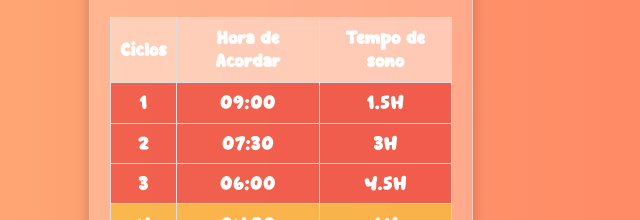
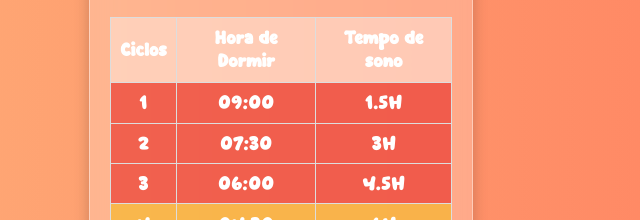
Before and after one commit to SleepCycle-beep/sleepcycle.github.io, a plain HTML site: page index.html in a window 1280 px wide. Both pictures are taken after typing "10:30" into the empty fields and a click on the button "Calcular". Shown: the part 300-520 px from the top of the page, 359-999 px from the left. Drawn offline with Linux system fonts and the light colour scheme.

Commit message:
chore: change typo in table title

```diff
--- a/index.html
+++ b/index.html
@@ -172,7 +172,7 @@
               <thead>
                 <tr>
                   <th>Ciclos</th>
-                  <th>Hora de <span style="text-transform: capitalize;">${OPTION_ACTION_MAP[selectedOption]}</span></th>
+                  <th>Hora de <span style="text-transform: capitalize;">${OPTION_ACTION_MAP[selectedOption] === OPTION_ACTION_MAP.wake ? 'dormir' : 'acordar' }</span></th>
                   <th>Tempo de sono</th>
                 </tr>
               </thead>
```
